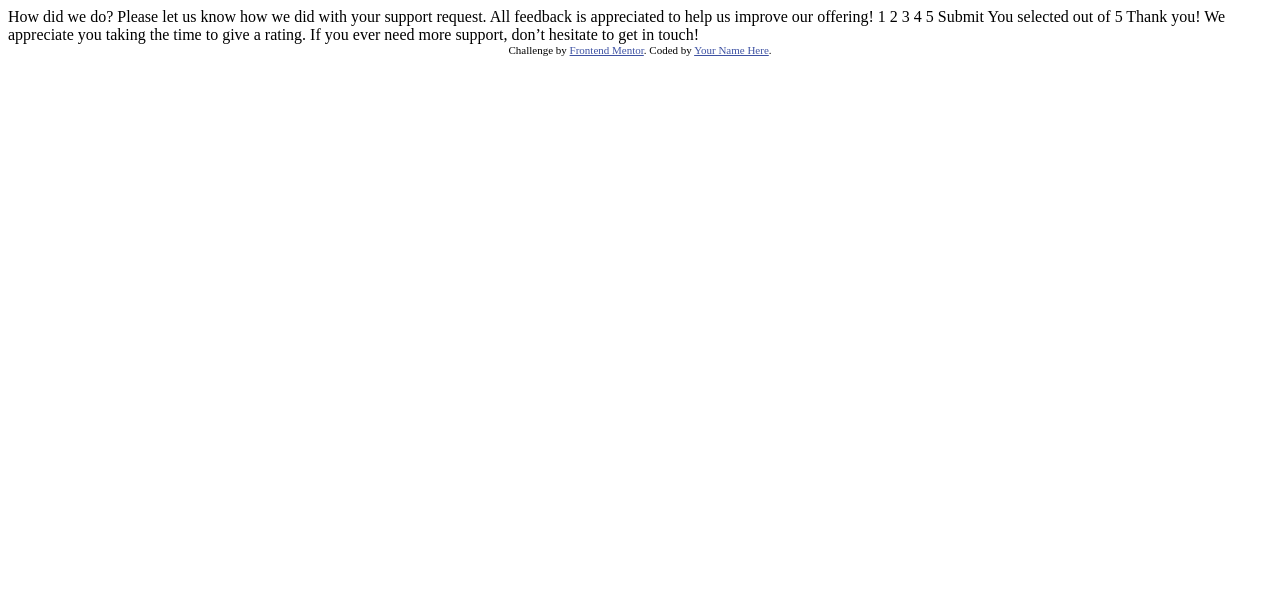
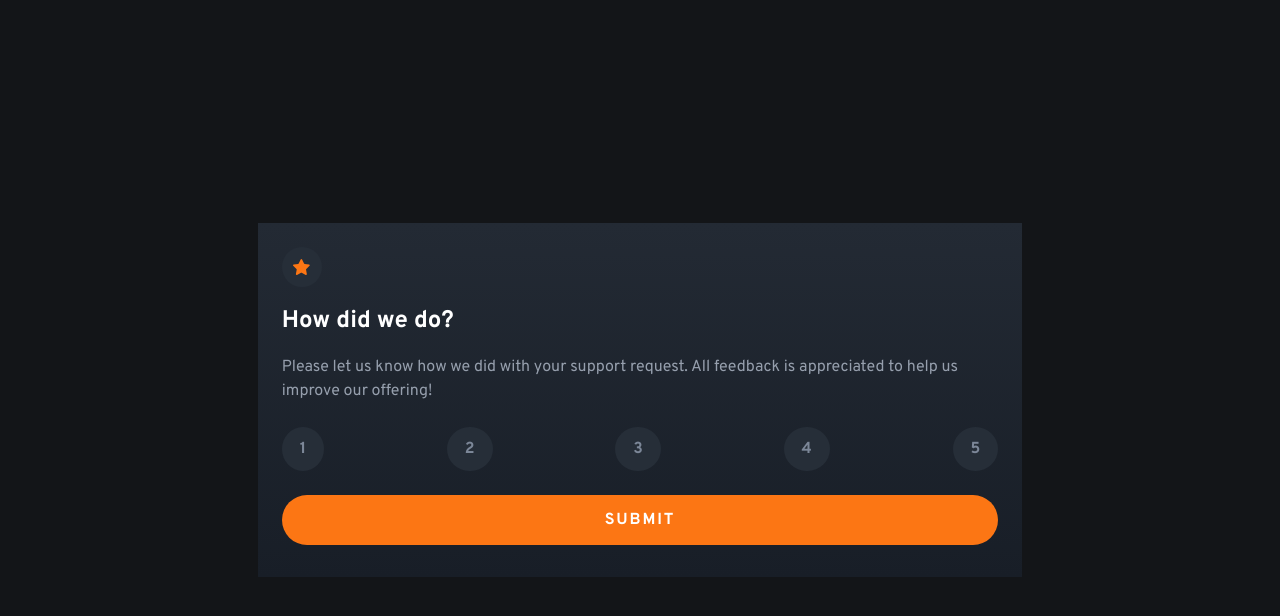
Before and after one commit to joanFaseDev/interactive-rating-component, a plain HTML site: page index.html in a window 1280 px wide. Drawn offline with Linux system fonts and the light colour scheme.

Commit message:
All files updated

```diff
--- a/index.html
+++ b/index.html
@@ -1,49 +1,76 @@
 <!DOCTYPE html>
 <html lang="en">
   <head>
-  <meta charset="UTF-8">
-  <meta name="viewport" content="width=device-width, initial-scale=1.0"> <!-- displays site properly based on user's device -->
+    <meta charset="UTF-8" />
+    <meta name="viewport" content="width=device-width, initial-scale=1.0" />
 
-  <link rel="icon" type="image/png" sizes="32x32" href="./images/favicon-32x32.png">
-
+    <link
+      rel="icon"
+      type="image/png"
+      sizes="32x32"
+      href="./images/favicon-32x32.png"
+    />
+    <link rel="stylesheet" href="style.css" />
     <title>Frontend Mentor | Interactive rating component</title>
-
-  <!-- Feel free to remove these styles or customise in your own stylesheet 👍 -->
-  <style>
-    .attribution { font-size: 11px; text-align: center; }
-    .attribution a { color: hsl(228, 45%, 44%); }
-  </style>
   </head>
   <body>
-
+    <form action="#feedback" class="card [ padding-all gradient ]">
+      <div class="card__one [ bg-pri-400 ]">
+        <img
+          src="./images/icon-star.svg"
+          alt="An orange star in a sphere."
+          class="card__icon"
+        />
+      </div>
+      <div class="card__two">
+        <h2 class="card__title [ margin-v ]">How did we do?</h2>
+        <p class="card__feedbacks">
+          Please let us know how we did with your support request. All feedback
+          is appreciated to help us improve our offering!
+        </p>
+      </div>
+      <div class="card__three [ margin-v flex fw-bold ]">
+        <input
+          class="card__grade grade-1 [ clr-pri-200 bg-pri-400 ]"
+          type="button"
+          value="1"
+        />
+        <input
+          class="card__grade grade-2 [ clr-pri-200 bg-pri-400 ]"
+          type="button"
+          value="2"
+        />
+        <input
+          class="card__grade grade-3 [ clr-pri-200 bg-pri-400 ]"
+          type="button"
+          value="3"
+        />
+        <input
+          class="card__grade grade-4 [ clr-pri-200 bg-pri-400 ]"
+          type="button"
+          value="4"
+        />
+        <input
+          class="card__grade grade-5 [ clr-pri-200 bg-pri-400 ]"
+          type="button"
+          value="5"
+        />
+      </div>
+      <div class="card__fourth">
+        <button class="card__btn">Submit</button>
+      </div>
+    </form>
     <!-- Rating state start -->
-
-  How did we do?
-
-  Please let us know how we did with your support request. All feedback is appreciated
-  to help us improve our offering!
-
-  1 2 3 4 5
-
-  Submit
 
     <!-- Rating state end -->
 
     <!-- Thank you state start -->
 
-  You selected <!-- Add rating here --> out of 5
-
-  Thank you!
-
-  We appreciate you taking the time to give a rating. If you ever need more support,
-  don’t hesitate to get in touch!
+    <!-- You selected -->
+    <!-- Add rating here -->
+    <!-- out of 5 Thank you! We appreciate you taking the time to give a rating. If
+    you ever need more support, don’t hesitate to get in touch! -->
 
     <!-- Thank you state end -->
-
-
-  <div class="attribution">
-    Challenge by <a href="https://www.frontendmentor.io?ref=challenge" target="_blank">Frontend Mentor</a>.
-    Coded by <a href="#">Your Name Here</a>.
-  </div>
   </body>
 </html>
--- /dev/null
+++ b/style.css
@@ -0,0 +1,202 @@
+@import url("https://fonts.googleapis.com/css2?family=Overpass:wght@400;700&display=swap");
+
+:root {
+  /*TYPOGRAPHY*/
+  --ff-default: "Overpass", sans-serif;
+  --fs-300: 1, 06666667rem;
+  --fs-400: 16px;
+  --fs-700: 1.75rem;
+  --fw-400: 400;
+  --fw-700: 700;
+  --line-h-400: 1.375rem;
+  --line-h-700: 1.5rem;
+
+  /*COLORS*/
+  --clr-primary: #fc7614;
+  --clr-neutral-primary-100: #969fad;
+  --clr-neutral-primary-200: #7c8798;
+  --clr-neutral-primary-400: #262e38;
+  --clr-neutral-primary-700: #131518;
+  --clr-neutral-secondary-400: #fff;
+  --clr-gradient-1: #232a34;
+  --clr-gradient-2: #181e27;
+
+  /*SPACING*/
+  --space-0: 0;
+  --space-0-5: 0.5rem; /*8px*/
+  --space-1: 1rem; /*16px*/
+  --space-1-125: 1.125rem; /*18px*/
+  --space-1-5: 1.5rem; /*24px*/
+  --space-2: 2rem; /*32px*/
+  --space-2-5: 2.5rem; /*40px*/
+}
+
+/* Box sizing rules */
+*,
+*::before,
+*::after {
+  box-sizing: border-box;
+}
+
+/* Remove default margin */
+body,
+h1,
+h2,
+h3,
+h4,
+p,
+figure,
+blockquote,
+dl,
+dd {
+  margin: 0;
+}
+
+/* Remove list styles on ul, ol elements with a list role, which suggests default styling will be removed */
+ul[role="list"],
+ol[role="list"] {
+  list-style: none;
+}
+
+/* Set core root defaults */
+html:focus-within {
+  scroll-behavior: smooth;
+}
+
+/* Set core body defaults */
+body {
+  min-height: 100vh;
+  text-rendering: optimizeSpeed;
+  line-height: 1.5;
+}
+
+/* A elements that don't have a class get default styles */
+a:not([class]) {
+  text-decoration-skip-ink: auto;
+}
+
+/* Make images easier to work with */
+img,
+picture {
+  max-width: 100%;
+  display: block;
+}
+
+/* Inherit fonts for inputs and buttons */
+input,
+button,
+textarea,
+select {
+  font: inherit;
+}
+
+/* Remove all animations, transitions and smooth scroll for people that prefer not to see them */
+@media (prefers-reduced-motion: reduce) {
+  html:focus-within {
+    scroll-behavior: auto;
+  }
+
+  *,
+  *::before,
+  *::after {
+    animation-duration: 0.01ms !important;
+    animation-iteration-count: 1 !important;
+    transition-duration: 0.01ms !important;
+    scroll-behavior: auto !important;
+  }
+}
+
+/* Selector Elements */
+body {
+  color: var(--clr-neutral-secondary-400);
+  background-color: var(--clr-neutral-primary-700);
+  font-family: var(--ff-default);
+  display: grid;
+  place-content: center;
+  min-height: 100vh;
+}
+
+form {
+  width: 87%;
+  margin: 0 auto;
+}
+
+h2 {
+  --space-1-5: var(--space-1);
+}
+
+p {
+  color: var(--clr-neutral-primary-100);
+}
+
+button {
+  color: var(--clr-neutral-secondary-400);
+  background-color: var(--clr-primary);
+  width: 100%;
+  padding: 1rem;
+  border: 0;
+  border-radius: 100px;
+  font-weight: var(--fw-700);
+  letter-spacing: 1.87px;
+  line-height: var(--space-1-125);
+  text-transform: uppercase;
+}
+
+input {
+  padding: 0.65rem var(--space-1-125);
+  border: 0;
+  border-radius: 50%;
+}
+
+/* Utilities */
+.padding-all {
+  padding: var(--space-1-5) var(--space-1-5) var(--space-2);
+}
+
+.margin-v {
+  margin: var(--space-1-5) var(--space-0);
+}
+
+.flex {
+  display: flex;
+  flex-wrap: wrap;
+  justify-content: space-between;
+}
+
+.fw-bold {
+  font-weight: var(--fw-700);
+}
+
+.clr-pri-200 {
+  color: var(--clr-neutral-primary-200);
+}
+
+.bg-pri-400 {
+  background-color: var(--clr-neutral-primary-400);
+}
+
+.gradient {
+  background: linear-gradient(var(--clr-gradient-1), var(--clr-gradient-2));
+}
+
+/* Block */
+.card__one {
+  width: var(--space-2-5);
+  height: var(--space-2-5);
+  display: flex;
+  justify-content: center;
+  align-items: center;
+  border-radius: 50%;
+}
+
+/* Better layout for really tiny devices */
+@media (max-width: 335px) {
+  .flex {
+    justify-content: center;
+  }
+
+  h2,
+  p {
+    text-align: center;
+  }
+}
```
Also changed, not shown: 1 other file. Lines whose indentation alone changed are shown as unchanged.
